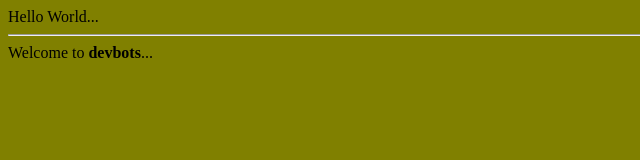
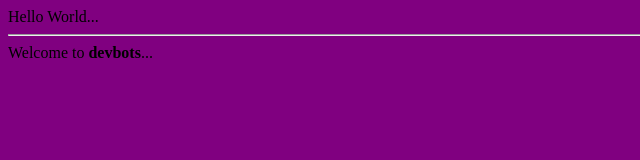
Before and after one commit to vijkes/jenkins-june, a plain HTML site: page index.html in a window 1280 px wide. Shown: the whole page, without its empty margins (0-640 px from the left). Drawn offline with Linux system fonts and the light colour scheme.

Commit message:
update3.0

```diff
--- a/index.html
+++ b/index.html
@@ -1,4 +1,4 @@
-<body bgcolor='olive'>
+<body bgcolor=#800080>
 Hello World...
 <hr>
 Welcome to <b>devbots</b>...
```
